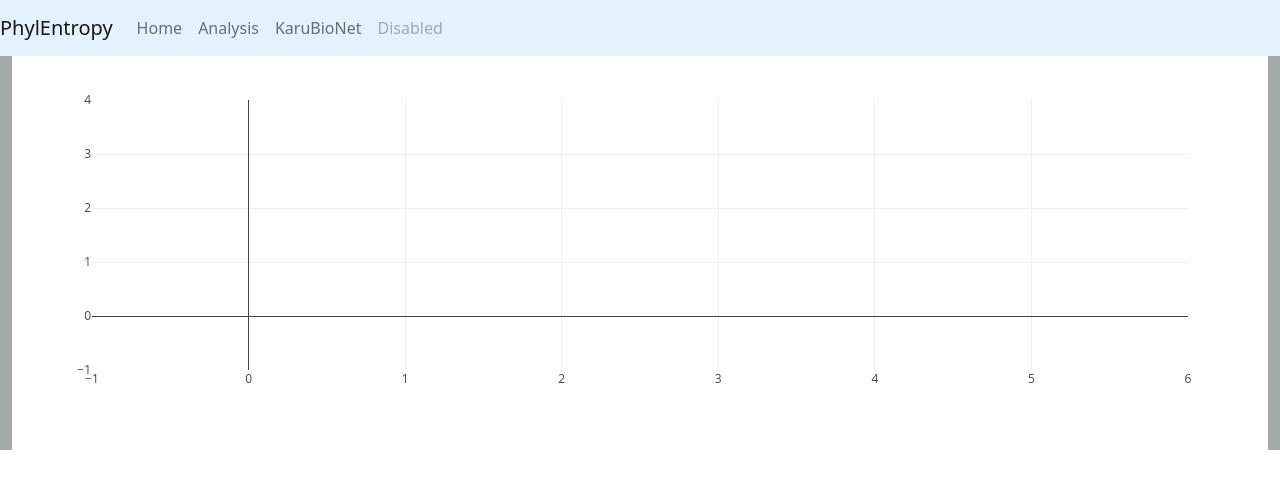
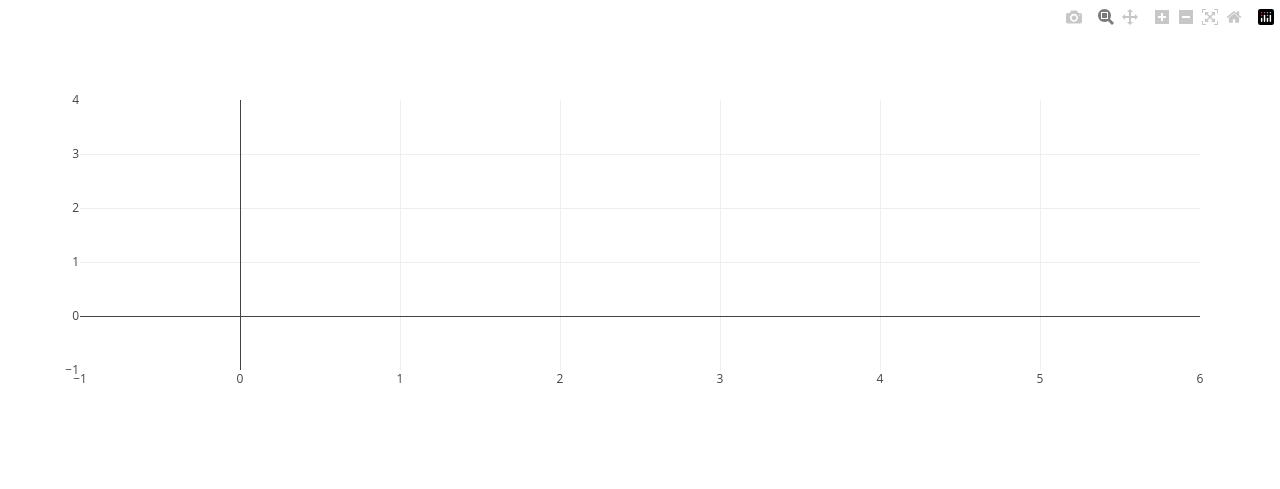
Before and after one commit to dcazenav/PhylEntropy, a Django app: template phylogene_app/templates/boxplot.html in a window 1280 px wide. Shown: the top 489 px of the page. Run offline with Django 3.2, Linux system fonts and the light colour scheme; the template is opened without the code that fills it: most values are stand-ins (such as "Sample title", 1, 10 or a date in 2020); some libraries are stand-ins or nearby versions.

Commit message:
suppression navbar et ajustement taille affichage

```diff
--- a/phylogene_app/templates/boxplot.html
+++ b/phylogene_app/templates/boxplot.html
@@ -25,40 +25,13 @@
 
 <body>
 
-	<nav class="navbar navbar-expand-md navbar-light fixed-top " style="background-color: #e3f2fd;">
-		<a class="navbar-brand" href="#">PhylEntropy</a>
-		<button class="navbar-toggler" type="button" data-toggle="collapse" data-target="#navbarCollapse" aria-controls="navbarCollapse" aria-expanded="false" aria-label="Toggle navigation">
-		  <span class="navbar-toggler-icon"></span>
-		</button>
-		<div class="collapse navbar-collapse" id="navbarCollapse">
-		  <ul class="navbar-nav mr-auto">
-			<li class="nav-item active">
-			  <a class="nav-link" href="{% url 'intro' %}">Home </a>
+<div id="myDiv">
 
-			</li>
-			<li class="nav-item">
-			  <a class="nav-link" href="{% url 'phylogene_import' %}">Analysis </a>
-			</li>
-			<li class="nav-item">
-				<a class="nav-link" href="http://www.pasteur-guadeloupe.fr/karubionet.html">KaruBioNet </a>
-			</li>
-			<li class="nav-item">
-			  <a class="nav-link disabled" href="#">Disabled</a>
-			</li>
-		  </ul>
-		  <!-- <form class="form-inline mt-2 mt-md-0">
-			<input class="form-control mr-sm-2" type="text" placeholder="Search" aria-label="Search">
-			<button class="btn btn-outline-success my-2 my-sm-0" type="submit">Search</button>
-		  </form> -->
-		</div>
-	  </nav>
-	</body>
+</div>
 
-<div class="container-fluid" style="background-color: #a6aaa9;" >
+</body>
 
-<div id="myDiv">
- </div>
-</div>
+
 
 {%block javascripts %}
 
```
Also changed, not shown: phylogene_app/templates/heatmap.html (+16 -41 lines).
